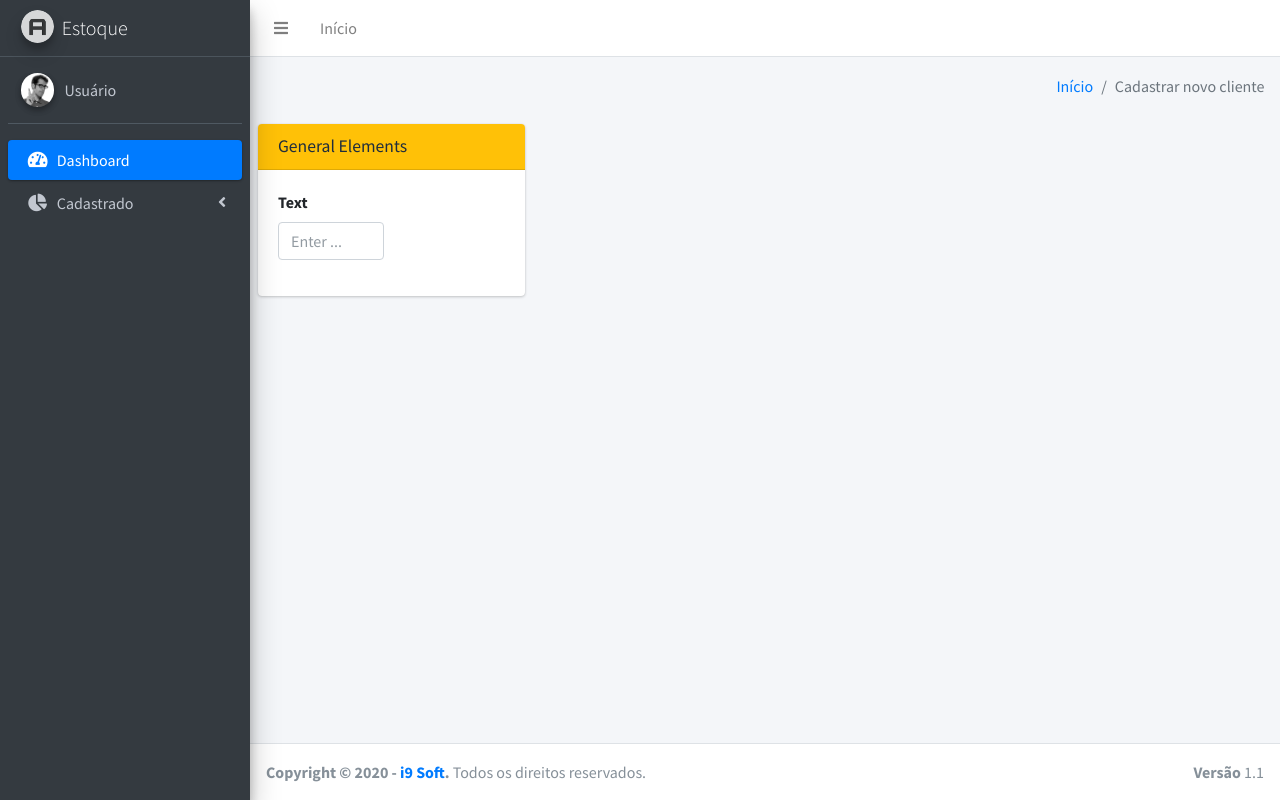
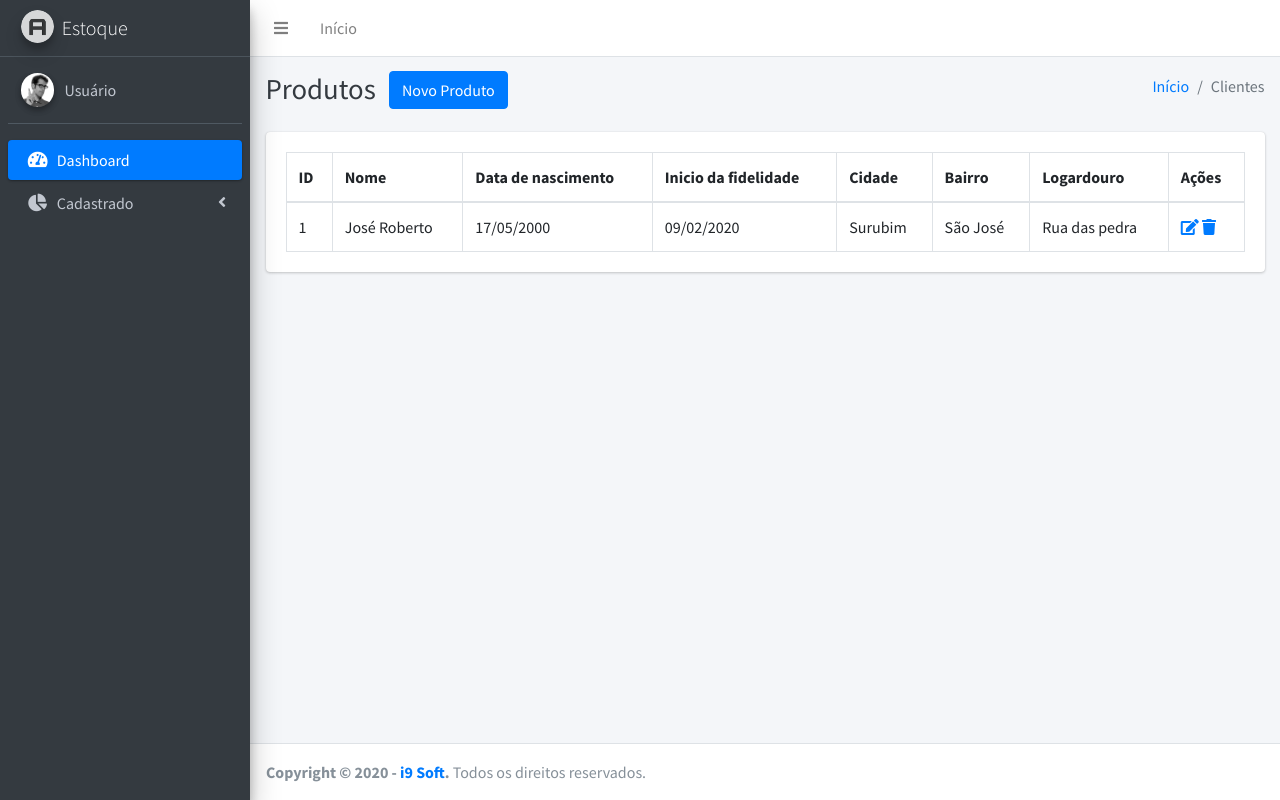
Before and after one commit to roberto103/controle-estoque, a PHP site: page /clientes.php in a window 1280 px wide. Run offline with PHP 8.4, Linux system fonts and the light colour scheme; some libraries are stand-ins or nearby versions.

Commit message:
pagina para consultar os clientes

```diff
--- a/clientes.php
+++ b/clientes.php
@@ -1,123 +1,6 @@
-<!DOCTYPE html>
-<html>
-<head>
-  <meta charset="utf-8">
-  <meta http-equiv="X-UA-Compatible" content="IE=edge">
-  <title>Controle de Estoque</title>
-  <!-- Tell the browser to be responsive to screen width -->
-  <meta name="viewport" content="width=device-width, initial-scale=1">
-  <!-- Font Awesome -->
-  <link rel="stylesheet" href="plugins/fontawesome-free/css/all.min.css">
-  <!-- Ionicons -->
-  <link rel="stylesheet" href="https://code.ionicframework.com/ionicons/2.0.1/css/ionicons.min.css">
-  <!-- Tempusdominus Bbootstrap 4 -->
-  <link rel="stylesheet" href="plugins/tempusdominus-bootstrap-4/css/tempusdominus-bootstrap-4.min.css">
-  <!-- iCheck -->
-  <link rel="stylesheet" href="plugins/icheck-bootstrap/icheck-bootstrap.min.css">
-  <!-- JQVMap -->
-  <link rel="stylesheet" href="plugins/jqvmap/jqvmap.min.css">
-  <!-- Theme style -->
-  <link rel="stylesheet" href="dist/css/adminlte.min.css">
-  <!-- overlayScrollbars -->
-  <link rel="stylesheet" href="plugins/overlayScrollbars/css/OverlayScrollbars.min.css">
-  <!-- Daterange picker -->
-  <link rel="stylesheet" href="plugins/daterangepicker/daterangepicker.css">
-  <!-- summernote -->
-  <link rel="stylesheet" href="plugins/summernote/summernote-bs4.css">
-  <!-- Google Font: Source Sans Pro -->
-  <link href="https://fonts.googleapis.com/css?family=Source+Sans+Pro:300,400,400i,700" rel="stylesheet">
-</head>
-<body class="hold-transition sidebar-mini layout-fixed">
-<div class="wrapper">
+<?php include_once 'includes/header.php'; ?>
 
-  <!-- Navbar -->
-  <nav class="main-header navbar navbar-expand navbar-white navbar-light">
-    <!-- Left navbar links -->
-    <ul class="navbar-nav">
-      <li class="nav-item">
-        <a class="nav-link" data-widget="pushmenu" href="#"><i class="fas fa-bars"></i></a>
-      </li>
-      <li class="nav-item d-none d-sm-inline-block">
-        <a href="/" class="nav-link">Início</a>
-      </li>
-    </ul>
-
-    <!-- Right navbar links -->
-    <ul class="navbar-nav ml-auto">
-    </ul>
-  </nav>
-  <!-- /.navbar -->
-
-  <!-- Main Sidebar Container -->
-  <aside class="main-sidebar sidebar-dark-primary elevation-4">
-    <!-- Brand Logo -->
-    <a href="index3.html" class="brand-link">
-      <img src="dist/img/AdminLTELogo.png" alt="Logo" class="brand-image img-circle elevation-3"
-           style="opacity: .8">
-      <span class="brand-text font-weight-light">Estoque</span>
-    </a>
-
-    <!-- Sidebar -->
-    <div class="sidebar">
-      <!-- Sidebar user panel (optional) -->
-      <div class="user-panel mt-3 pb-3 mb-3 d-flex">
-        <div class="image">
-          <img src="dist/img/user2-160x160.jpg" class="img-circle elevation-2" alt="User Image">
-        </div>
-        <div class="info">
-          <a href="#" class="d-block">Usuário</a>
-        </div>
-      </div>
-
-      <!-- Sidebar Menu -->
-      <nav class="mt-2">
-        <ul class="nav nav-pills nav-sidebar flex-column" data-widget="treeview" role="menu" data-accordion="false">
-
-          <li class="nav-item">
-            <a href="/" class="nav-link active">
-              <i class="nav-icon fas fa-tachometer-alt"></i>
-              <p>
-                Dashboard
-              </p>
-            </a>
-          </li>
-
-          <li class="nav-item has-treeview">
-            <a href="#" class="nav-link">
-              <i class="nav-icon fas fa-chart-pie"></i>
-              <p>
-                Cadastrado
-                <i class="right fas fa-angle-left"></i>
-              </p>
-            </a>
-            <ul class="nav nav-treeview">
-              <li class="nav-item">
-                <a href="#" class="nav-link">
-                  <i class="far fa-circle nav-icon"></i>
-                  <p>Produtos</p>
-                </a>
-              </li>
-              <li class="nav-item">
-                <a href="#" class="nav-link">
-                  <i class="far fa-circle nav-icon"></i>
-                  <p>Clientes</p>
-                </a>
-              </li>
-              <li class="nav-item">
-                <a href="#" class="nav-link">
-                  <i class="far fa-circle nav-icon"></i>
-                  <p>Fornecedores</p>
-                </a>
-              </li>
-            </ul>
-          </li>
-
-        </ul>
-      </nav>
-      <!-- /.sidebar-menu -->
-    </div>
-    <!-- /.sidebar -->
-  </aside>
+<?php include_once 'includes/menu.php'; ?>
 
 <!-- Content Wrapper. Contains page content -->
 <div class="content-wrapper">
@@ -126,13 +9,16 @@
     <div class="container-fluid">
       <div class="row mb-2">
         <div class="col-sm-6">
+          <h1 class="m-0 text-dark" style="display: inline-block;">Produtos</h1>
+
+          <button type="button" class="btn btn-primary" style="margin-left: 10px; margin-top: -10px;">Novo Produto</button>
         </div>
         <div class="col-sm-6">
           <ol class="breadcrumb float-sm-right">
             <li class="breadcrumb-item">
               <a href="/">Início</a>
             </li>
-              <li class="breadcrumb-item active">Cadastrar novo cliente</li>
+            <li class="breadcrumb-item active">Clientes</li>
           </ol>
         </div>
       </div>
@@ -143,83 +29,52 @@
   <!-- Main content -->
   <section class="content">
     <div class="container-fluid">
+
       <div class="row">
-          <div class="card card-warning">
-            <div class="card-header">
-              <h3 class="card-title">General Elements</h3>
-            </div>
-            <!-- /.card-header -->
+        <div class="col-sm-12">
+          <div class="card">
             <div class="card-body">
-              <form role="form">
-                <div class="row">
-                  <div class="col-sm-6">
-                    <!-- text input -->
-                    <div class="form-group">
-                      <label>Text</label>
-                      <input type="text" class="form-control" placeholder="Enter ...">
-                    </div>
-                  </div>
-                </div>
-              </form>
+              <table id="example2" class="table table-bordered table-hover">
+                <thead>
+                  <tr>
+                    <th>ID</th>
+                    <th>Nome</th>
+                    <th>Data de nascimento</th>
+                    <th>Inicio da fidelidade</th>
+                    <th>Cidade</th>
+                    <th>Bairro</th>
+                    <th>Logardouro</th>
+                    <th>Ações</th>
+                  </tr>
+                </thead>
+                <tbody>
+                  <tr>
+                    <td>1</td>
+                    <td>José Roberto</td>
+                    <td>17/05/2000</td>
+                    <td>09/02/2020</td>
+                    <td>Surubim</td>
+                    <td>São José</td>
+                    <td>Rua das pedra</td>
+                    <td>
+                      <a href="#" title="Editar">
+                        <i class="fas fa-edit"></i>
+                      </a>
+                      <a href="#" title="Excluir">
+                        <i class="fas fa-trash"></i>
+                      </a>
+                    </td>
+                  </tr>
+                </tbody>
+              </table>
             </div>
             <!-- /.card-body -->
           </div>
         </div>
       </div>
 
+    </div>
   </section>
 </div>
 
-  <!-- /.content-wrapper -->
-  <footer class="main-footer">
-    <strong>Copyright &copy; 2020 - <a href="http://adminlte.io">i9 Soft</a>.</strong>
-    Todos os direitos reservados.
-    <div class="float-right d-none d-sm-inline-block">
-      <b>Versão</b> 1.1
-    </div>
-  </footer>
-
-  <!-- Control Sidebar -->
-  <aside class="control-sidebar control-sidebar-dark">
-    <!-- Control sidebar content goes here -->
-  </aside>
-  <!-- /.control-sidebar -->
-</div>
-<!-- ./wrapper -->
-
-<!-- jQuery -->
-<script src="plugins/jquery/jquery.min.js"></script>
-<!-- jQuery UI 1.11.4 -->
-<script src="plugins/jquery-ui/jquery-ui.min.js"></script>
-<!-- Resolve conflict in jQuery UI tooltip with Bootstrap tooltip -->
-<script>
-  $.widget.bridge('uibutton', $.ui.button)
-</script>
-<!-- Bootstrap 4 -->
-<script src="plugins/bootstrap/js/bootstrap.bundle.min.js"></script>
-<!-- ChartJS -->
-<script src="plugins/chart.js/Chart.min.js"></script>
-<!-- Sparkline -->
-<script src="plugins/sparklines/sparkline.js"></script>
-<!-- JQVMap -->
-<script src="plugins/jqvmap/jquery.vmap.min.js"></script>
-<script src="plugins/jqvmap/maps/jquery.vmap.usa.js"></script>
-<!-- jQuery Knob Chart -->
-<script src="plugins/jquery-knob/jquery.knob.min.js"></script>
-<!-- daterangepicker -->
-<script src="plugins/moment/moment.min.js"></script>
-<script src="plugins/daterangepicker/daterangepicker.js"></script>
-<!-- Tempusdominus Bootstrap 4 -->
-<script src="plugins/tempusdominus-bootstrap-4/js/tempusdominus-bootstrap-4.min.js"></script>
-<!-- Summernote -->
-<script src="plugins/summernote/summernote-bs4.min.js"></script>
-<!-- overlayScrollbars -->
-<script src="plugins/overlayScrollbars/js/jquery.overlayScrollbars.min.js"></script>
-<!-- AdminLTE App -->
-<script src="dist/js/adminlte.js"></script>
-<!-- AdminLTE dashboard demo (This is only for demo purposes) -->
-<script src="dist/js/pages/dashboard.js"></script>
-<!-- AdminLTE for demo purposes -->
-<script src="dist/js/demo.js"></script>
-</body>
-</html>
+<?php include_once 'includes/footer.php'; ?>
--- a/starter.html
+++ b/starter.html
@@ -106,7 +106,7 @@
               <li class="nav-item">
                 <a href="#" class="nav-link">
                   <i class="far fa-circle nav-icon"></i>
-                  <p>Fornecedores</p>
+                  <p>Usuários</p>
                 </a>
               </li>
             </ul>
```
Lines whose indentation alone changed are shown as unchanged.
